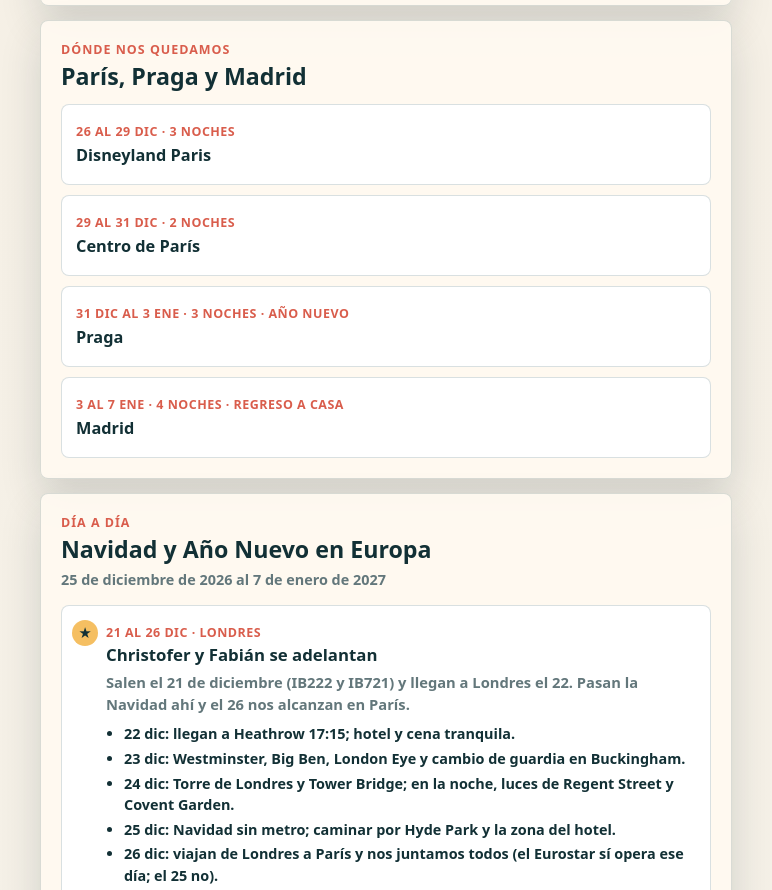
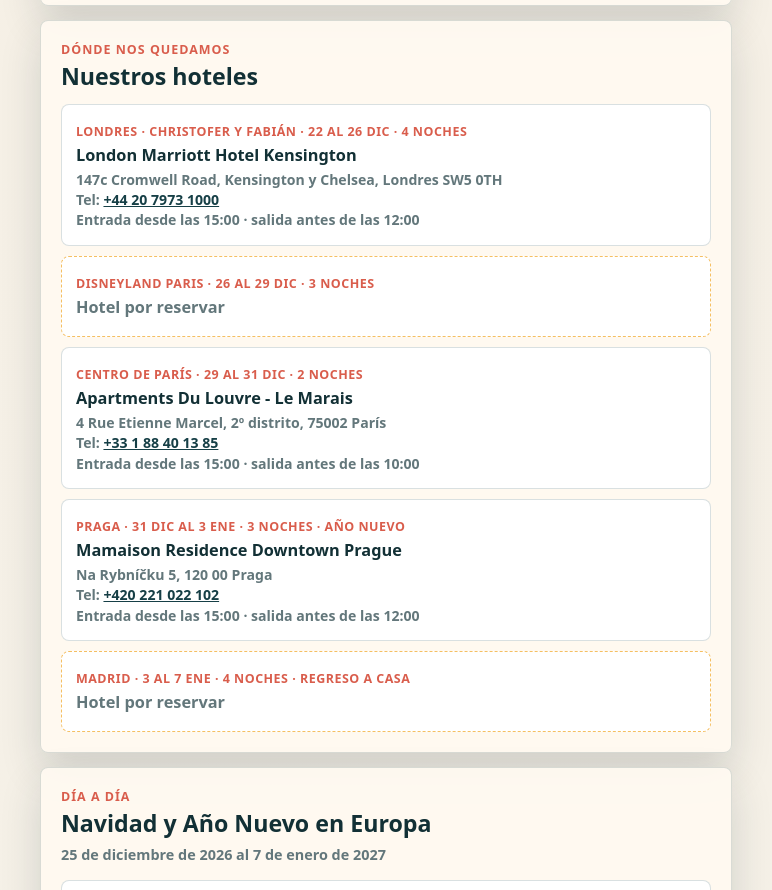
Before and after one commit to miguelopezal-afk/nuestro-viaje, a plain HTML site: page index.html in a window 1280 px wide. Shown: the part 2135-3025 px from the top of the page, without its empty margins (254-1026 px from the left). Drawn offline with Linux system fonts and the light colour scheme.

Commit message:
Agregar hoteles de Londres, Paris y Praga
Co-Authored-By: Claude Fable 5.1 <noreply@anthropic.com>
Claude-Session: https://claude.ai/code/session_01KKZ4Djcd3GMyhFCubDRWRA

```diff
--- a/app.js
+++ b/app.js
@@ -51,10 +51,11 @@ const itinerary = [
 ];
 
 const stays = [
-  { city: 'Disneyland Paris', dates: '26 al 29 dic', nights: '3 noches' },
-  { city: 'Centro de París', dates: '29 al 31 dic', nights: '2 noches' },
-  { city: 'Praga', dates: '31 dic al 3 ene', nights: '3 noches · Año Nuevo' },
-  { city: 'Madrid', dates: '3 al 7 ene', nights: '4 noches · regreso a casa' }
+  { city: 'Londres · Christofer y Fabián', dates: '22 al 26 dic', nights: '4 noches', name: 'London Marriott Hotel Kensington', addr: '147c Cromwell Road, Kensington y Chelsea, Londres SW5 0TH', tel: '+44 20 7973 1000', hours: 'Entrada desde las 15:00 · salida antes de las 12:00' },
+  { city: 'Disneyland Paris', dates: '26 al 29 dic', nights: '3 noches', pending: 'Hotel por reservar' },
+  { city: 'Centro de París', dates: '29 al 31 dic', nights: '2 noches', name: 'Apartments Du Louvre - Le Marais', addr: '4 Rue Etienne Marcel, 2º distrito, 75002 París', tel: '+33 1 88 40 13 85', hours: 'Entrada desde las 15:00 · salida antes de las 10:00' },
+  { city: 'Praga', dates: '31 dic al 3 ene', nights: '3 noches · Año Nuevo', name: 'Mamaison Residence Downtown Prague', addr: 'Na Rybníčku 5, 120 00 Praga', tel: '+420 221 022 102', hours: 'Entrada desde las 15:00 · salida antes de las 12:00' },
+  { city: 'Madrid', dates: '3 al 7 ene', nights: '4 noches · regreso a casa', pending: 'Hotel por reservar' }
 ];
 
 const recs = [
@@ -153,7 +154,7 @@ const info = [
   { label: 'Viajeros', value: '6 en total, 4 adultos y 2 niños. Adultos: Miguel, Krystel, Christofer y Fabián. Niños: Santiago y José Joaquín. Christofer y Fabián se adelantan a Londres el 21 de diciembre.' },
   { label: 'Check-in', value: 'En línea en iberia.com, se abre 24 h antes de cada vuelo', href: 'https://www.iberia.com' },
   { label: 'Equipaje', value: 'Ida 25 dic: sin maleta facturada (0PC). Vuelta 7 ene: 1 maleta facturada por persona (1PC)' },
-  { label: 'Pendiente', value: 'Boletos de Londres a París de Christofer y Fabián (26 dic), cambiar el vuelo de regreso de Christofer (1 ene), hoteles, detalles del vuelo París CDG → Praga (31 dic en la mañana) y vuelo Praga → Madrid (3 ene en la tarde)' },
+  { label: 'Pendiente', value: 'Boletos de Londres a París de Christofer y Fabián (26 dic), cambiar el vuelo de regreso de Christofer (1 ene), hoteles de Disney y Madrid, detalles del vuelo París CDG → Praga (31 dic en la mañana) y vuelo Praga → Madrid (3 ene en la tarde)' },
   { label: 'Agencia', value: 'Town Tkt Office · Av. La Reforma 8-60 zona 9, Edificio Galerías Reforma · Tel. 2202-4949', href: 'tel:+50222024949' }
 ];
 
@@ -163,10 +164,12 @@ function renderTrip() {
   const stayList = document.getElementById('stayList');
   if (!dayList || !infoList || !stayList) return;
 
+  const telHref = (tel) => `tel:${tel.replace(/[^+\d]/g, '')}`;
   stayList.innerHTML = stays.map((h) => `
-    <article class="hotel-card">
-      <span class="hotel-city">${h.dates} · ${h.nights}</span>
-      <span class="hotel-name">${h.city}</span>
+    <article class="hotel-card${h.pending ? ' pending' : ''}">
+      <span class="hotel-city">${h.city} · ${h.dates} · ${h.nights}</span>
+      <span class="hotel-name">${h.name || h.pending}</span>
+      ${h.addr ? `<p>${h.addr}<br />Tel: <a href="${telHref(h.tel)}">${h.tel}</a><br />${h.hours}</p>` : ''}
     </article>`).join('');
 
   dayList.innerHTML = itinerary.map((d) => `
--- a/index.html
+++ b/index.html
@@ -90,7 +90,7 @@
 
       <section class="hotels" aria-label="Donde nos quedamos">
         <p class="section-label">Dónde nos quedamos</p>
-        <h2>París, Praga y Madrid</h2>
+        <h2>Nuestros hoteles</h2>
         <div id="stayList" class="hotel-list"></div>
       </section>
 
--- a/styles.css
+++ b/styles.css
@@ -92,3 +92,4 @@ h2 { margin: 6px 0 14px; font-size: 1.45rem; line-height: 1.1; }
 .day-plan li { margin-bottom: 3px; }
 .rec-photo { display: block; width: calc(100% + 28px); margin: -14px -14px 12px; aspect-ratio: 16 / 10; object-fit: cover; object-position: center 30%; border-radius: 8px 8px 0 0; }
 .date-sub { margin: 4px 0 0; font-size: 0.82rem; font-weight: 700; color: rgba(255, 255, 255, 0.78); }
+.hotel-card.pending { border-style: dashed; border-color: var(--gold); } .hotel-card.pending .hotel-name { color: var(--muted); }
--- a/sw.js
+++ b/sw.js
@@ -1,4 +1,4 @@
-const CACHE = 'nuestro-viaje-v34';
+const CACHE = 'nuestro-viaje-v35';
 const CORE = [
   './',
   './index.html',
```
